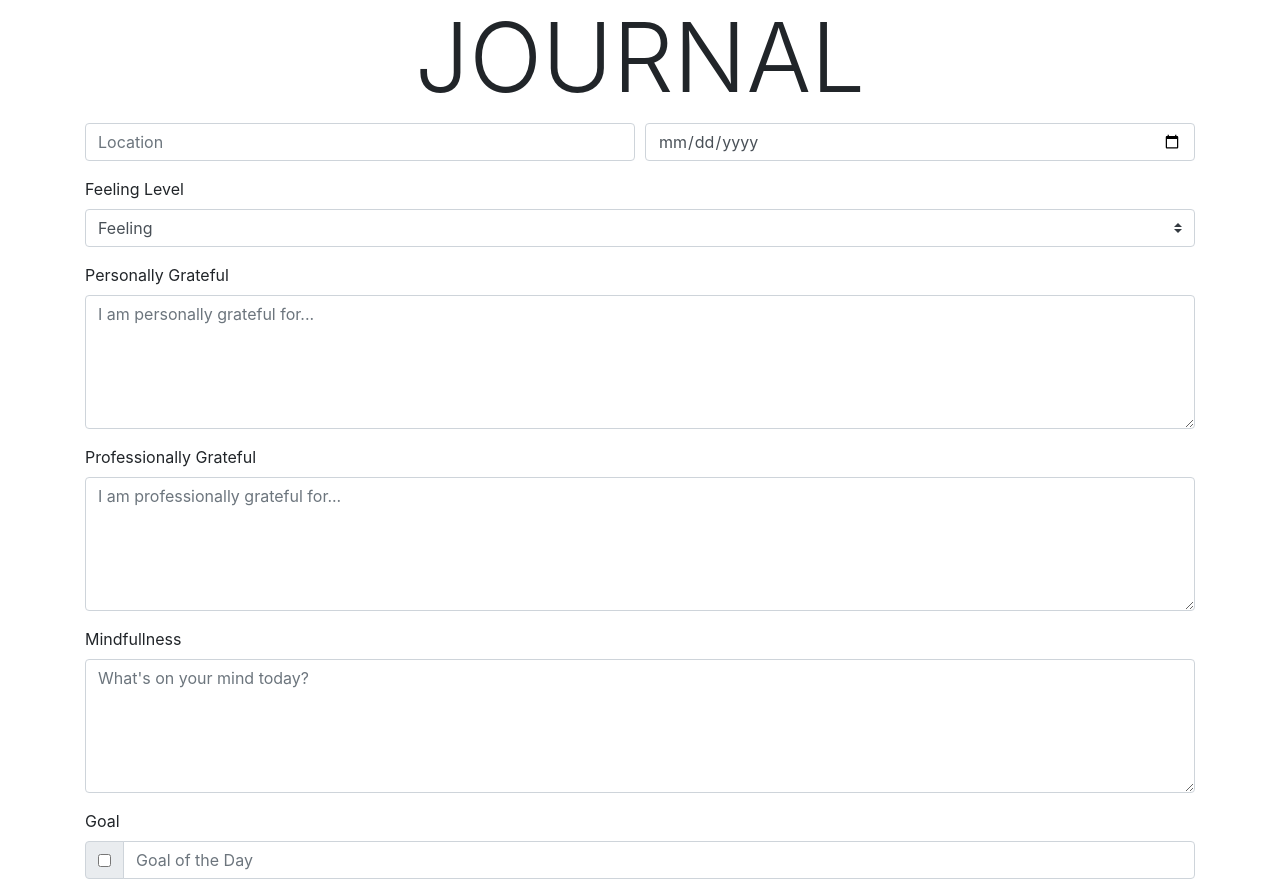
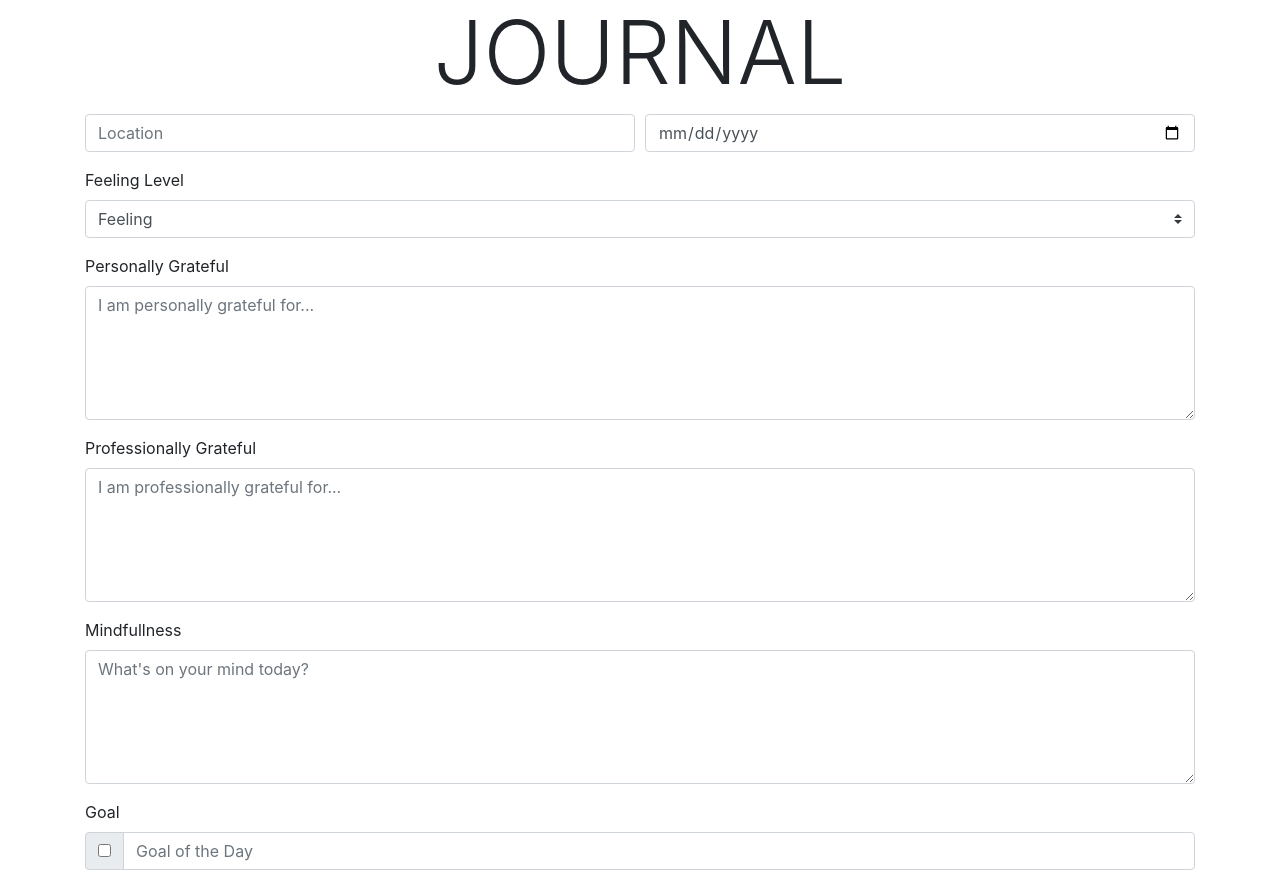
Before and after one commit to Joes-BitGit/journal-pern, a React (Create React App) app in the folder client/: page / in a window 1280 px wide. Built offline with nearby package versions, Linux system fonts and the light colour scheme.

Commit message:
Header a bit smaller

```diff
--- a/client/src/components/Header.jsx
+++ b/client/src/components/Header.jsx
@@ -3,7 +3,7 @@ import React from 'react'
 const Header = () => {
   return (
     <div>
-      <h1 className="text-center display-1">JOURNAL</h1>
+      <h1 className="text-center display-2">JOURNAL</h1>
     </div>
   )
 }
```
